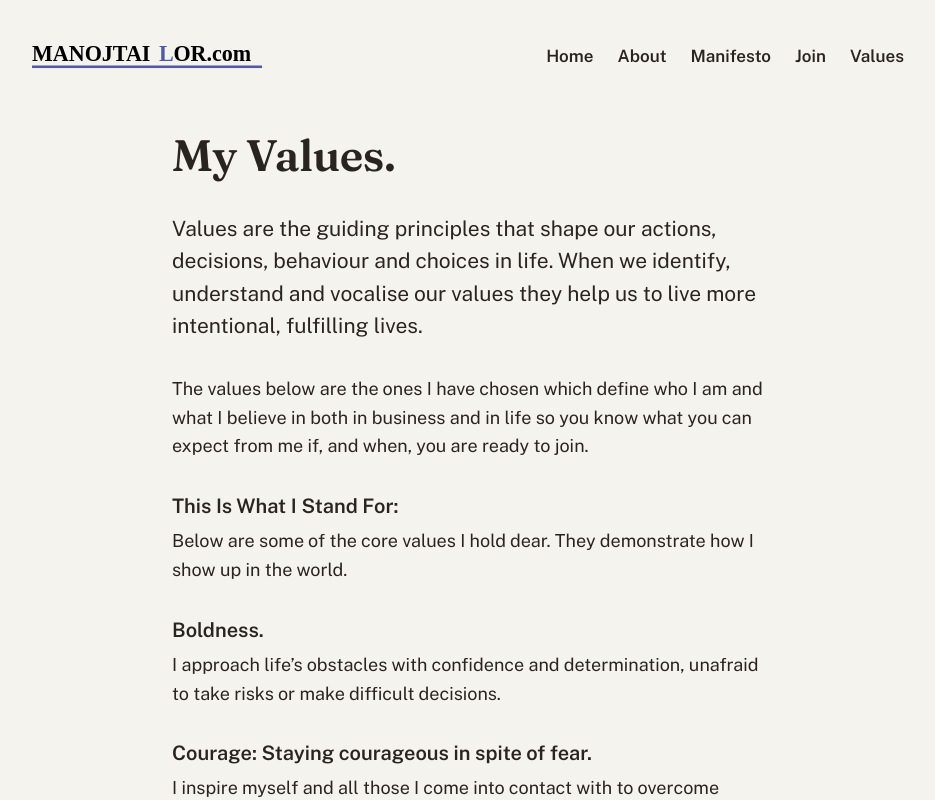
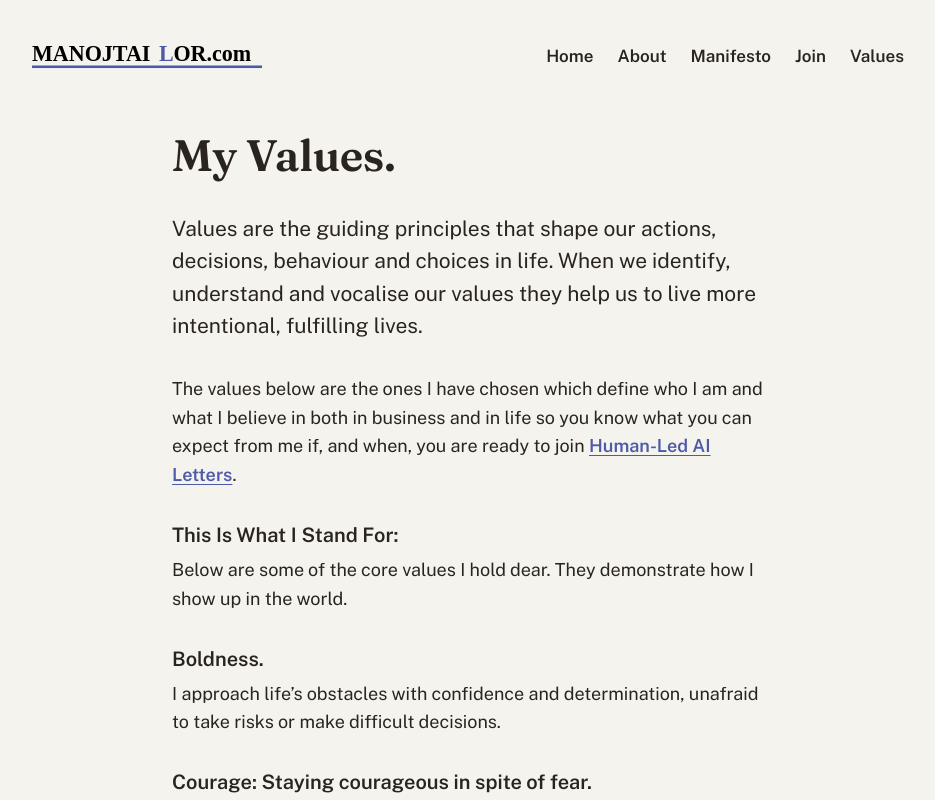
Before and after one commit to Marlowe088/Human-Led-AI, a Next.js app: page /values in a window 1280 px wide. Shown: the top 800 px of the page, without its empty margins (172-1107 px from the left). Built offline with nearby package versions, Linux system fonts and the light colour scheme.

Commit message:
Values: link 'Human-Led AI Letters' to Join page

```diff
--- a/pages/values.jsx
+++ b/pages/values.jsx
@@ -24,7 +24,8 @@ export default function ValuesPage() {
       <p>
         The values below are the ones I have chosen which define who I am and what I believe
         in both in business and in life so you know what you can expect from me if, and when, you
-        are ready to join.
+        are ready to join{' '}
+        <Link href="/join" className="link-dark">Human-Led AI Letters</Link>.
       </p>
 
       <h3>This Is What I Stand For:</h3>
```
